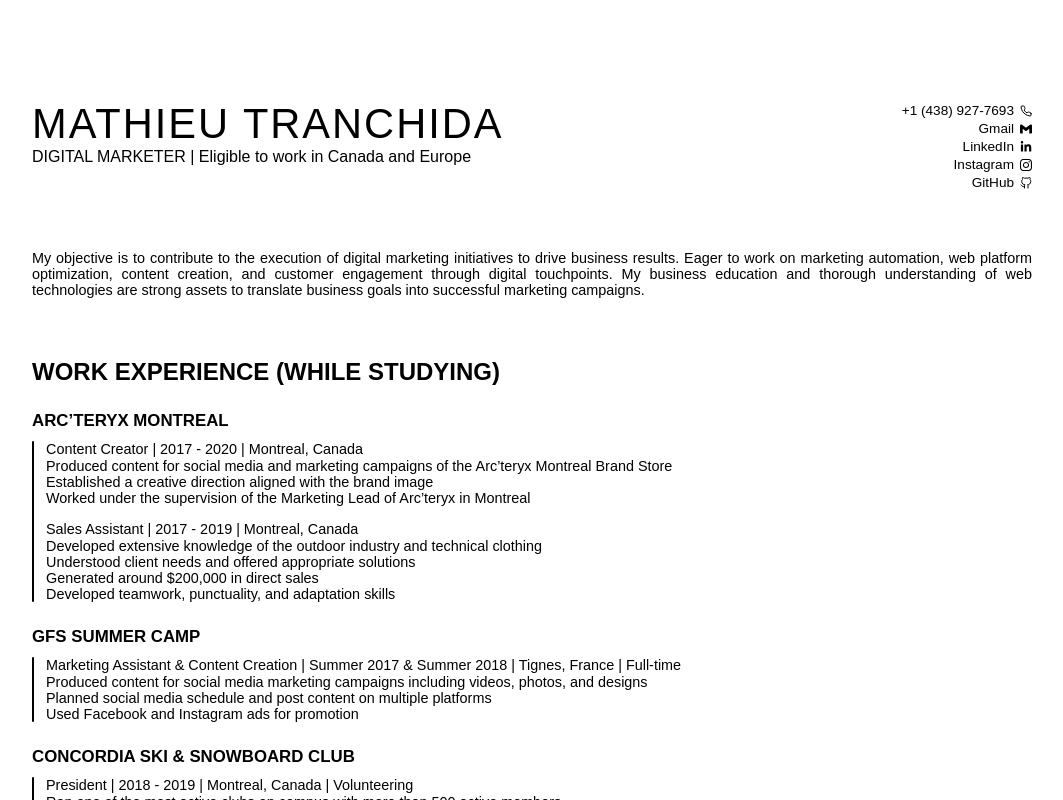
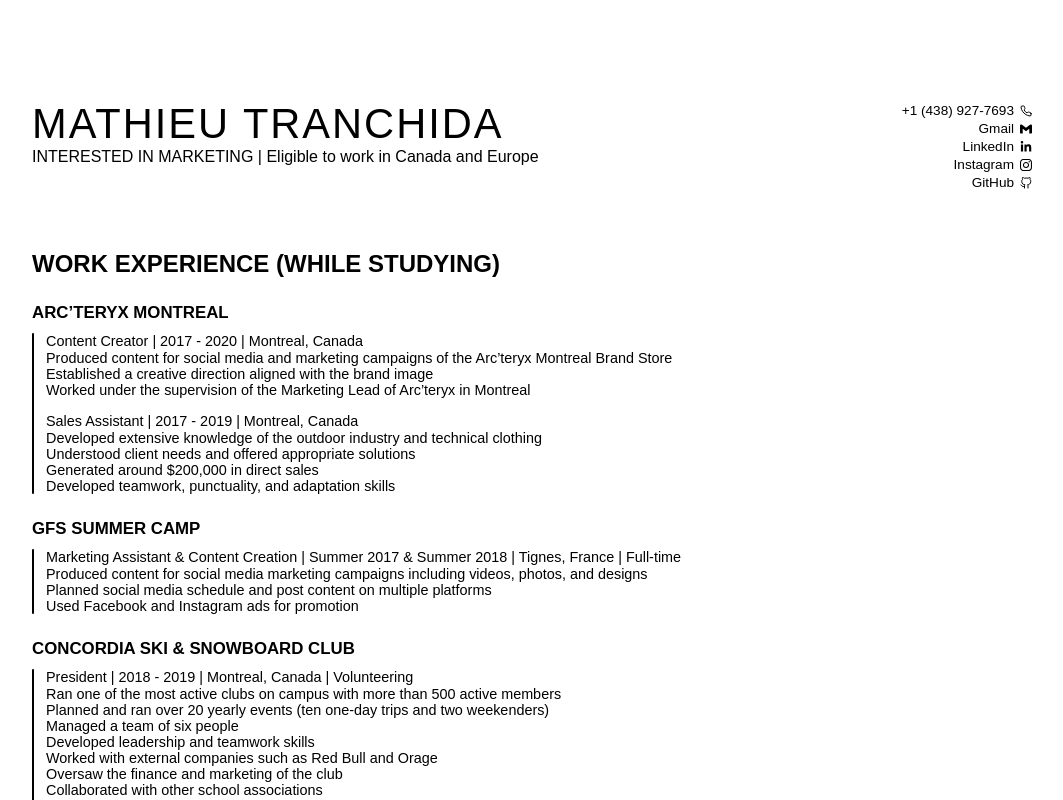
Before and after one commit to mathieutranchida/mathieutranchida.io-3.0, a React (Create React App) app: page / in a window 1280 px wide. Shown: the top 800 px of the page, without its empty margins (108-1171 px from the left). Built offline with nearby package versions, Linux system fonts and the light colour scheme; a web font is replaced by a local one.

Commit message:
new commit

```diff
--- a/src/components/header.js
+++ b/src/components/header.js
@@ -13,7 +13,7 @@ const Header = () => {
           <div>
             <Name>Mathieu Tranchida</Name>
             <SecondLine>
-              Digital Marketer{" "}
+              Interested in Marketing{" "}
               <SecondLineSpan>
                 | Eligible to work in Canada and Europe
               </SecondLineSpan>
--- a/src/pages/hompage/index.js
+++ b/src/pages/hompage/index.js
@@ -14,7 +14,7 @@ const Homepage = () => {
       <Wrapper>
         <Main>
           <Header />
-          <Bio />
+          {/* <Bio /> */}
           <WorkExperience />
           <Education />
           <Skills />
```
